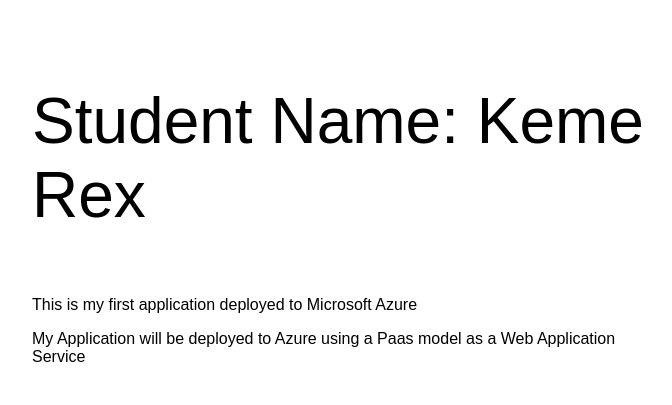
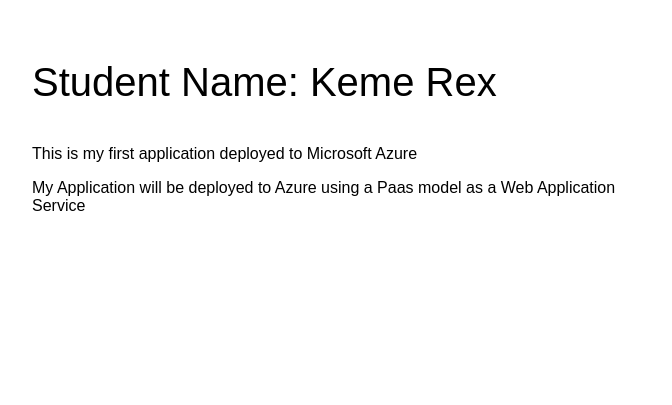
Before and after one commit to keme21/Keme-first-again, a website: page src/index.html in a window 1280 px wide. Shown: the whole page, without its empty margins (288-960 px from the left). Drawn offline with Linux system fonts and the light colour scheme.

Commit message:
Update index.html

```diff
--- a/src/index.html
+++ b/src/index.html
@@ -10,7 +10,7 @@
 
 <body>
   <main>
-    <p style="font-size: 4em ;">Student Name: Keme Rex</p>
+    <p style="font-size: 2.5em ;">Student Name: Keme Rex</p>
     <p>This is my first application deployed to Microsoft Azure</p>
     <p>My Application will be deployed to Azure using a Paas model as a  Web Application Service</p>
   </main>
```
